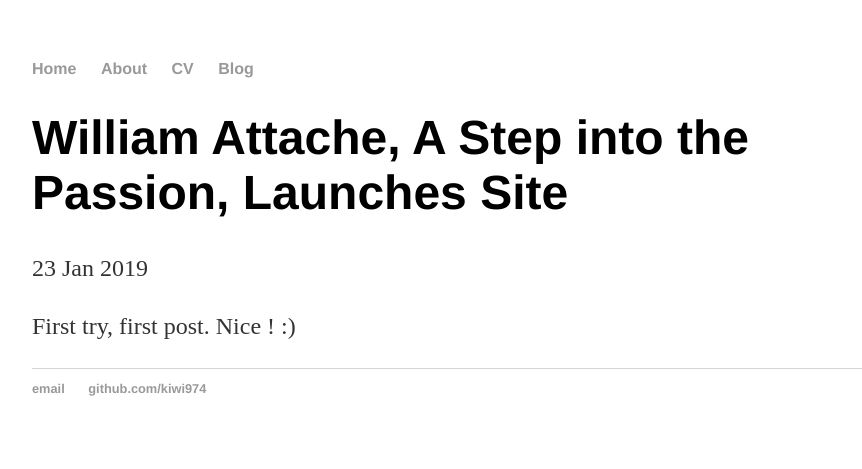
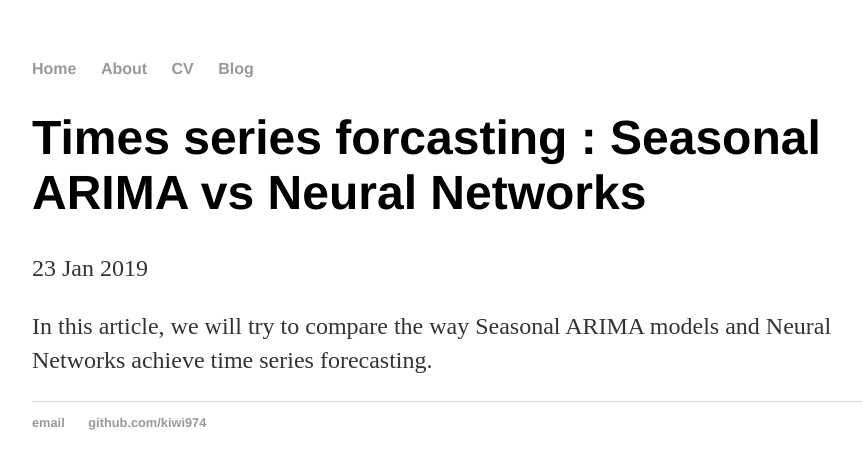
Before and after one commit to kiwi974/kiwi974.github.io, a Jekyll site: the page built from _posts/2019-01-23-william-site-launched.md, in a window 1280 px wide. Shown: the top 469 px of the page, without its empty margins (160-1022 px from the left). Built offline with Jekyll 4.4.1, drawn with Linux system fonts in a browser that asks for light colours.

Commit message:
first post title

```diff
--- a/_posts/2019-01-23-william-site-launched.md
+++ b/_posts/2019-01-23-william-site-launched.md
@@ -1,7 +1,7 @@
 ---
 layout: post
-title: "William Attache, A Step into the Passion, Launches Site"
+title: "Times series forcasting : Seasonal ARIMA vs Neural Networks"
 date: 2019-01-23
 ---
 
-First try, first post. Nice ! :)
+In this article, we will try to compare the way Seasonal ARIMA models and Neural Networks achieve time series forecasting.
```
